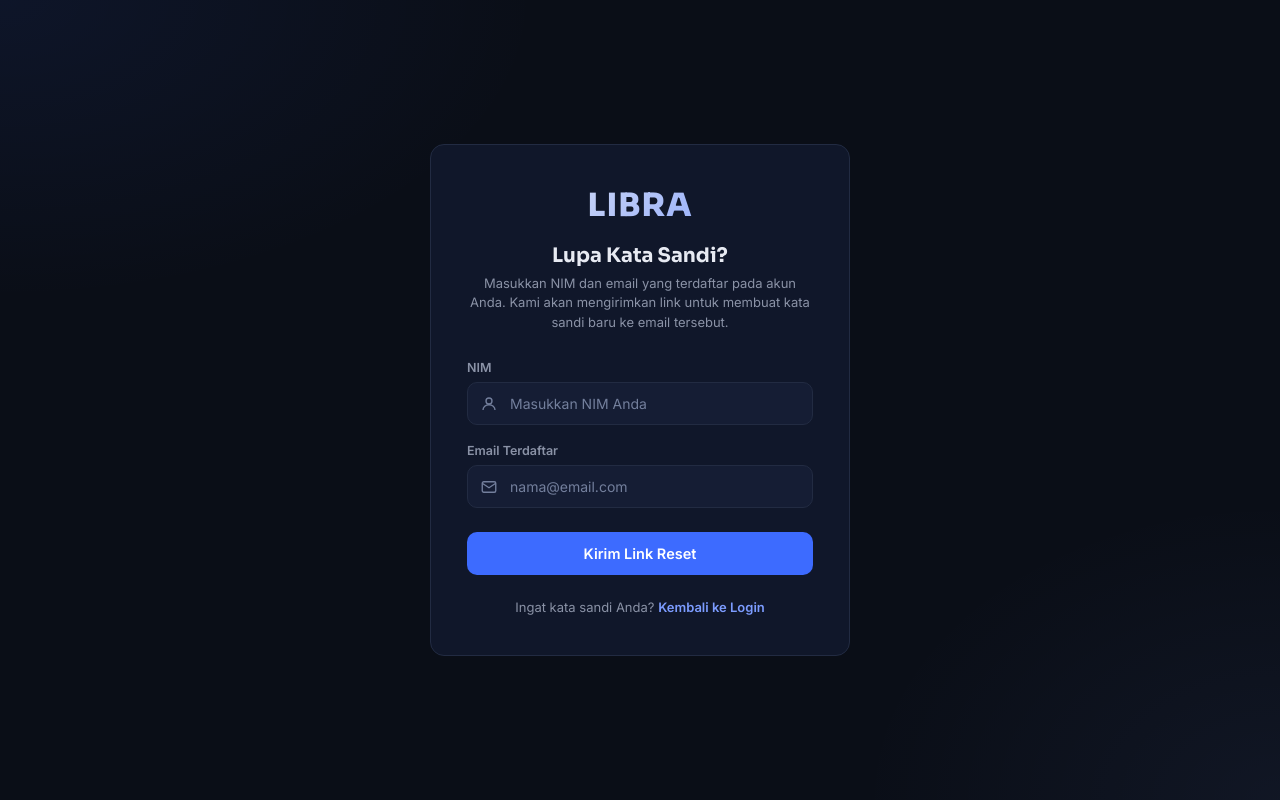
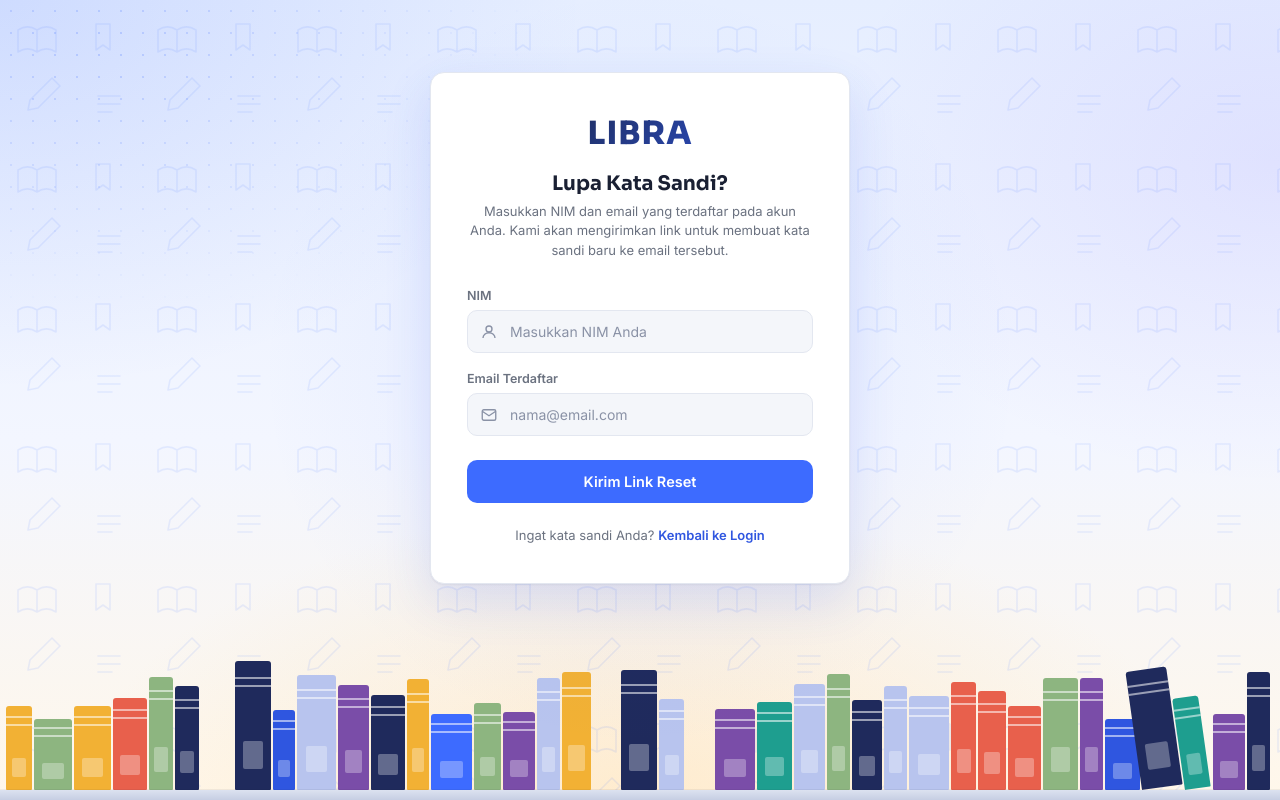
Before and after one commit to Edison0ng/Libra2, a Laravel app: page /forgot-password in a window 1280 px wide. Run offline with Laravel 12, Linux system fonts and the light colour scheme; parts of the project's set-up code (start-up, migrations or seed data) failed here and were passed over.

Commit message:
Update lupa kata sandi

```diff
--- a/resources/views/forgot-password.blade.php
+++ b/resources/views/forgot-password.blade.php
@@ -11,19 +11,19 @@
 
 <style>
   :root{
-    --bg: #0A0E17;
-    --panel-solid: #10172A;
-    --panel-2: #151D34;
-    --line: #222B42;
-    --text: #E7EAF2;
-    --muted: #8A92A6;
-    --muted-2: #737F9C;
+    --bg: #FFFFFF;
+    --panel-solid: #FFFFFF;
+    --panel-2: #F4F6FA;
+    --line: #E3E7F0;
+    --text: #1A2033;
+    --muted: #6B7280;
+    --muted-2: #8A92A6;
     --accent: #3D6BFF;
-    --accent-2: #7C9CFF;
-    --danger: #FF5470;
-    --success: #3DDC97;
-    --success-bg: rgba(61, 220, 151, 0.12);
-    --danger-bg: rgba(255, 84, 112, 0.12);
+    --accent-2: #2F56E0;
+    --danger: #E0264F;
+    --success: #18A869;
+    --success-bg: rgba(24, 168, 105, 0.10);
+    --danger-bg: rgba(224, 38, 79, 0.08);
     --radius: 14px;
   }
 
@@ -194,11 +194,17 @@
   }
 
   .back-footer a{ font-weight:600; }
+
+  /* Latar sama seperti halaman login: pola buku, cahaya, titik, rak buku */
+  .auth-card{
+    box-shadow: 0 1px 2px rgba(16, 24, 40, 0.05), 0 18px 48px rgba(47, 86, 224, 0.14);
+  }
+  @include('partials.auth-background-css')
 </style>
 </head>
 <body>
 
-<div class="auth-shell">
+<div class="auth-shell auth-bg">
   <div class="auth-card">
     <div class="card-logo">
       <h1 style="display:none;">Lupa Password LIBRA</h1>
@@ -251,7 +257,9 @@
       Ingat kata sandi Anda? <a href="{{ route('login.view') }}">Kembali ke Login</a>
     </p>
   </div>
+  @include('partials.auth-background-shelf')
 </div>
+@include('partials.auth-background-js')
 
 <script>
   const API_BASE_URL = '{{ url('/api') }}';
@@ -306,6 +314,13 @@
         body: JSON.stringify({ nim: nimVal, email: emailVal })
       });
 
+      if (res.status === 429) {
+        showError('Terlalu banyak percobaan. Tunggu sebentar lalu coba lagi.');
+        submitBtn.disabled = false;
+        submitBtn.textContent = originalText;
+        return;
+      }
+
       const data = await res.json();
 
       if (!res.ok || !data.success) {
--- a/routes/api.php
+++ b/routes/api.php
@@ -39,7 +39,7 @@ Route::post('/login', [AuthController::class, 'login']);
 Route::post('/email/resend', [AuthController::class, 'resendVerification'])->middleware('throttle:5,1');
 
 // Lupa password: kirim link reset ke email
-Route::post('/forgot-password', [AuthController::class, 'forgotPassword']);
+Route::post('/forgot-password', [AuthController::class, 'forgotPassword'])->middleware('throttle:5,1');
 
 // Reset password: submit token + password baru
 Route::post('/reset-password', [AuthController::class, 'resetPassword']);
```
Also changed, not shown: resources/views/reset-password.blade.php (+21 -13 lines).
